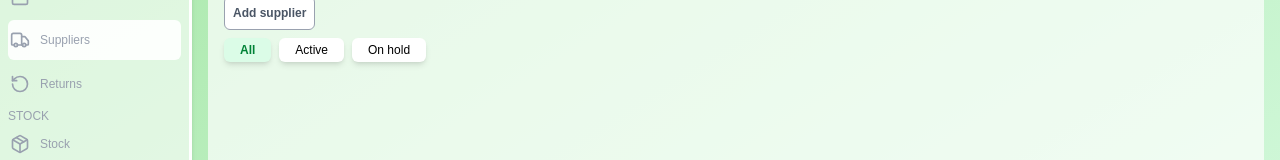
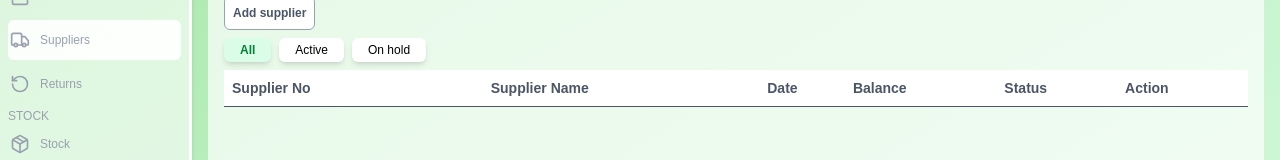
Before and after one commit to TONY-OCHIENG/Inventory, a React (Vite) app in the folder frontend/: page /dashboard/supplier in a window 1280 px wide. Shown: the part 228-388 px from the top of the page. Built offline with nearby package versions, Linux system fonts and the light colour scheme; no server answers.

Commit message:
feat: add table header for supplier details in Supplier component

```diff
--- a/frontend/src/pages/Supplier.tsx
+++ b/frontend/src/pages/Supplier.tsx
@@ -68,6 +68,16 @@ function Supplier() {
                 </button>
               ))}
          </div>
+         <table className="mt-2 w-full bg-white">
+            <thead className="text-sm text-gray-600 text-left border-b">
+                <th className="p-2">Supplier No</th>
+                <th>Supplier Name</th>
+                <th>Date</th>
+                <th>Balance</th>
+                <th>Status</th>
+                <th>Action</th>
+            </thead>
+         </table>
         </div>
     </div>
   )
```
